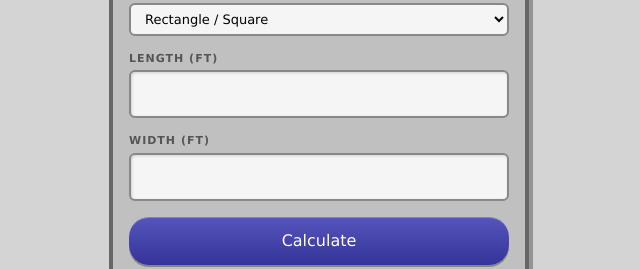
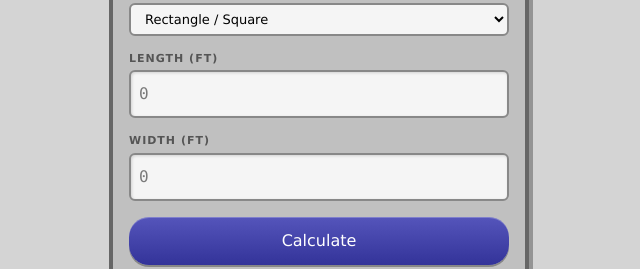
Before and after one commit to beginx/hello-tools, a Next.js app: page /en/sqft in a window 1280 px wide. Shown: the part 141-410 px from the top of the page, without its empty margins (321-961 px from the left). Built offline with nearby package versions, Linux system fonts and the light colour scheme.

Commit message:
fix: add placeholder=0 to EMI and SQFT input fields

```diff
--- a/src/app/[locale]/emi/page.js
+++ b/src/app/[locale]/emi/page.js
@@ -73,22 +73,22 @@ export default function EmiPage() {
 
           <div className="mb-4">
             <label className="os9-label block text-xs mb-1">{t('loanAmount')}</label>
-            <input className="os9-input w-full" type="number" step="any" min="0"
+            <input className="os9-input w-full" type="number" step="any" min="0" placeholder="0"
               value={amount} onChange={function(e) { setAmount(e.target.value); }}
               style={{ fontSize: 16, padding: '10px 8px' }} />
           </div>
 
           <div className="mb-4">
             <label className="os9-label block text-xs mb-1">{t('interestRate')}</label>
-            <input className="os9-input w-full" type="number" step="any" min="0"
+            <input className="os9-input w-full" type="number" step="any" min="0" placeholder="0"
               value={rate} onChange={function(e) { setRate(e.target.value); }}
               style={{ fontSize: 16, padding: '10px 8px' }} />
           </div>
 
           <div className="mb-4">
-            <label className="os9-label block text-xs mb-1">{t('tenureUnit === "years" ? tenureYears : tenureMonths' in pageMsgs ? 'placeholder' : '')}</label>
+            <label className="os9-label block text-xs mb-1">{t(tenureUnit === 'years' ? 'tenureYears' : 'tenureMonths')}</label>
             <div className="flex gap-2">
-              <input className="os9-input flex-1" type="number" step="1" min="0"
+              <input className="os9-input flex-1" type="number" step="1" min="0" placeholder="0"
                 value={tenure} onChange={function(e) { setTenure(e.target.value); }}
                 style={{ fontSize: 16, padding: '10px 8px' }} />
               <select className="os9-select !w-auto text-sm" value={tenureUnit}
--- a/src/app/[locale]/sqft/page.js
+++ b/src/app/[locale]/sqft/page.js
@@ -84,13 +84,13 @@ export default function SqftPage() {
             <>
               <div className="mb-4">
                 <label className="os9-label block text-xs mb-1">{t('length')}</label>
-                <input className="os9-input w-full" type="number" step="any" min="0"
+                <input className="os9-input w-full" type="number" step="any" min="0" placeholder="0"
                   value={length} onChange={function(e) { setLength(e.target.value); }}
                   style={{ fontSize: 16, padding: '10px 8px' }} />
               </div>
               <div className="mb-4">
                 <label className="os9-label block text-xs mb-1">{t('width')}</label>
-                <input className="os9-input w-full" type="number" step="any" min="0"
+                <input className="os9-input w-full" type="number" step="any" min="0" placeholder="0"
                   value={width} onChange={function(e) { setWidth(e.target.value); }}
                   style={{ fontSize: 16, padding: '10px 8px' }} />
               </div>
@@ -100,7 +100,7 @@ export default function SqftPage() {
           {shape === 'circle' && (
             <div className="mb-4">
               <label className="os9-label block text-xs mb-1">{t('radius')}</label>
-              <input className="os9-input w-full" type="number" step="any" min="0"
+              <input className="os9-input w-full" type="number" step="any" min="0" placeholder="0"
                 value={radius} onChange={function(e) { setRadius(e.target.value); }}
                 style={{ fontSize: 16, padding: '10px 8px' }} />
             </div>
@@ -110,13 +110,13 @@ export default function SqftPage() {
             <>
               <div className="mb-4">
                 <label className="os9-label block text-xs mb-1">{t('base')}</label>
-                <input className="os9-input w-full" type="number" step="any" min="0"
+                <input className="os9-input w-full" type="number" step="any" min="0" placeholder="0"
                   value={base} onChange={function(e) { setBase(e.target.value); }}
                   style={{ fontSize: 16, padding: '10px 8px' }} />
               </div>
               <div className="mb-4">
                 <label className="os9-label block text-xs mb-1">{t('height')}</label>
-                <input className="os9-input w-full" type="number" step="any" min="0"
+                <input className="os9-input w-full" type="number" step="any" min="0" placeholder="0"
                   value={height} onChange={function(e) { setHeight(e.target.value); }}
                   style={{ fontSize: 16, padding: '10px 8px' }} />
               </div>
```
